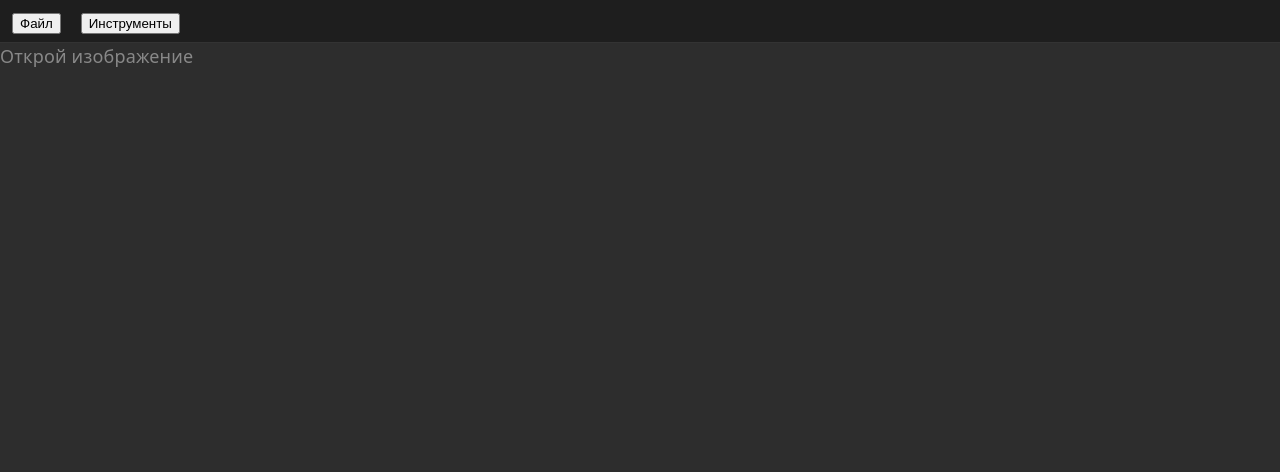
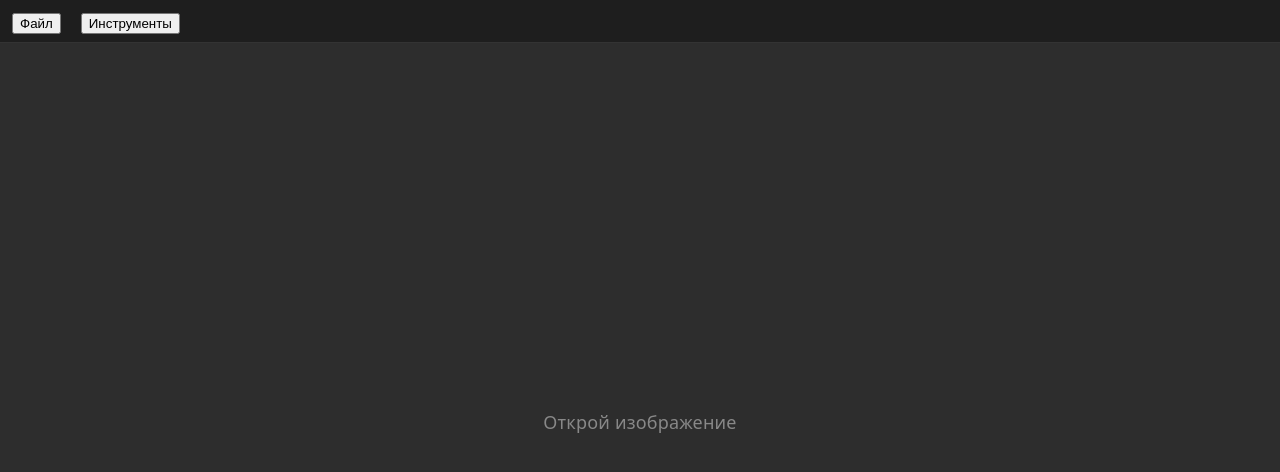
Before and after one commit to FrontendCourseMP/photoshop-Mihailmwm, a React (Vite) app in the folder project/: page / in a window 1280 px wide. Shown: the top 472 px of the page. Built offline with nearby package versions, Linux system fonts and the light colour scheme.

Commit message:
4-lab_fix

```diff
--- a/project/src/App.jsx
+++ b/project/src/App.jsx
@@ -297,7 +297,17 @@ export default function App() {
               onClick={handleCanvasClick}
             />
           ) : (
-            <div style={{ color: "#888" }}>Открой изображение</div>
+            <div
+              style={{
+                flex: 1,
+                display: "flex",
+                alignItems: "center",
+                justifyContent: "center",
+                color: "#888",
+              }}
+            >
+              Открой изображение
+            </div>
           )}
 
           {hasImage && levelsOpen && (
--- a/project/src/components/CanvasView.jsx
+++ b/project/src/components/CanvasView.jsx
@@ -3,15 +3,39 @@ import { forwardRef, useEffect, useRef } from "react";
 const CanvasView = forwardRef(({ imageData, onClick }, ref) => {
   const wrapperRef = useRef(null);
 
-  // Center image via scroll after any imageData/layout change.
+  // Update canvas pixels + then center via scroll (for overflow) and margins (for fit).
   useEffect(() => {
-    if (!wrapperRef.current || !ref.current || !imageData) return;
+    if (!ref.current || !imageData || !wrapperRef.current) return;
 
+    const canvas = ref.current;
     const wrapper = wrapperRef.current;
 
-    // Wait 2 frames: first paint sets canvas size, second frame ensures layout is stable.
+    const ctx = canvas.getContext("2d");
+    canvas.width = imageData.width;
+    canvas.height = imageData.height;
+
+    ctx.putImageData(imageData, 0, 0);
+
     requestAnimationFrame(() => {
       requestAnimationFrame(() => {
+        const wrapperW = wrapper.clientWidth;
+        const wrapperH = wrapper.clientHeight;
+
+        const canvasW = canvas.width;
+        const canvasH = canvas.height;
+
+        // If the image fits inside the wrapper, center it with margins.
+        // If it overflows, margins must be 0 so scrollWidth matches the true content size.
+        const overflowX = canvasW - wrapperW;
+        const overflowY = canvasH - wrapperH;
+
+        const marginLeft = overflowX > 0 ? 0 : Math.round((-overflowX) / 2);
+        const marginTop = overflowY > 0 ? 0 : Math.round((-overflowY) / 2);
+
+        canvas.style.marginLeft = `${marginLeft}px`;
+        canvas.style.marginTop = `${marginTop}px`;
+
+        // Then center via scroll for overflow cases.
         const maxLeft = Math.max(0, wrapper.scrollWidth - wrapper.clientWidth);
         const maxTop = Math.max(0, wrapper.scrollHeight - wrapper.clientHeight);
 
@@ -19,18 +43,6 @@ const CanvasView = forwardRef(({ imageData, onClick }, ref) => {
         wrapper.scrollTop = Math.round(maxTop / 2);
       });
     });
-  }, [imageData, ref]);
-
-  useEffect(() => {
-    if (!ref.current || !imageData) return;
-
-    const canvas = ref.current;
-    const ctx = canvas.getContext("2d");
-
-    canvas.width = imageData.width;
-    canvas.height = imageData.height;
-
-    ctx.putImageData(imageData, 0, 0);
   }, [imageData, ref]);
 
   return (
@@ -42,11 +54,8 @@ const CanvasView = forwardRef(({ imageData, onClick }, ref) => {
         height: "100%",
         minWidth: 0,
         minHeight: 0,
-
-        // Force real scroll container.
         overflowX: "auto",
         overflowY: "auto",
-
         background: "#222",
       }}
       onClick={onClick}
@@ -60,6 +69,8 @@ const CanvasView = forwardRef(({ imageData, onClick }, ref) => {
           imageRendering: "pixelated",
           border: "1px solid #444",
           display: "block",
+          marginLeft: 0,
+          marginTop: 0,
         }}
       />
     </div>
```
